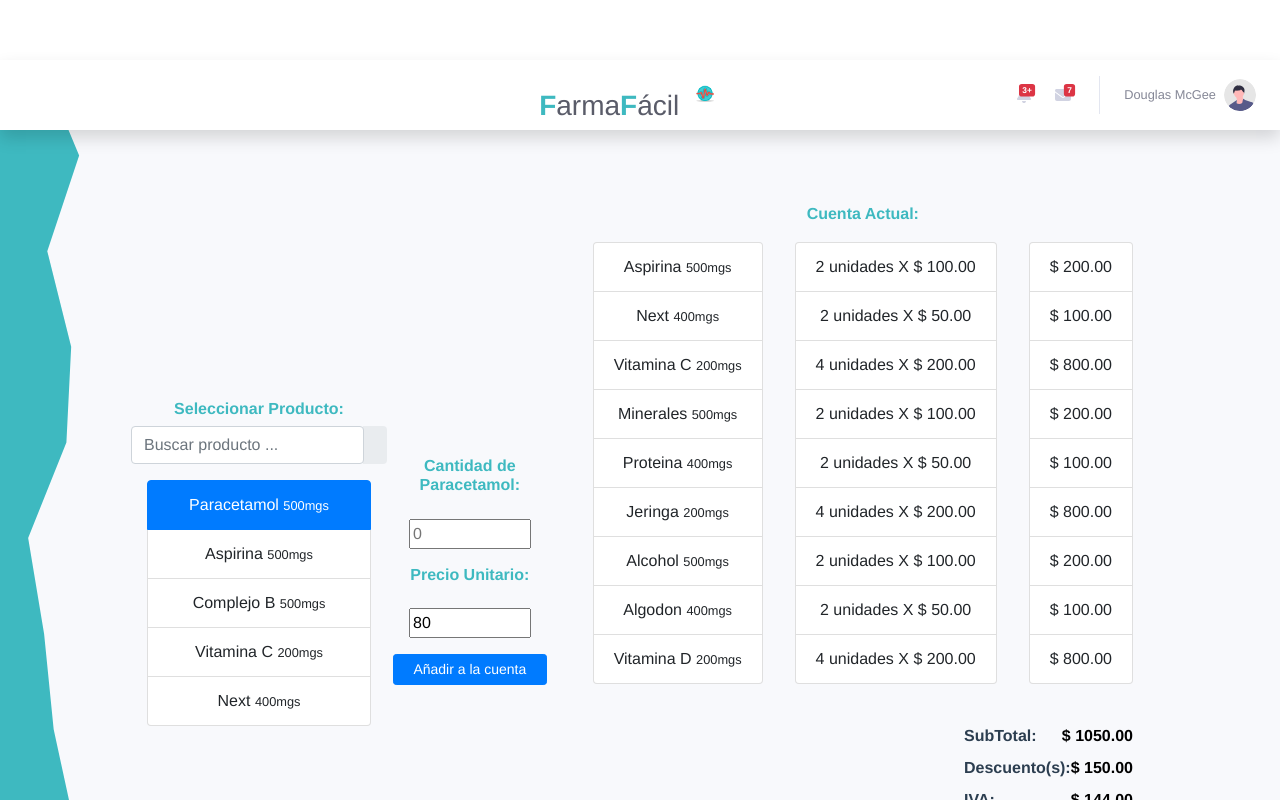
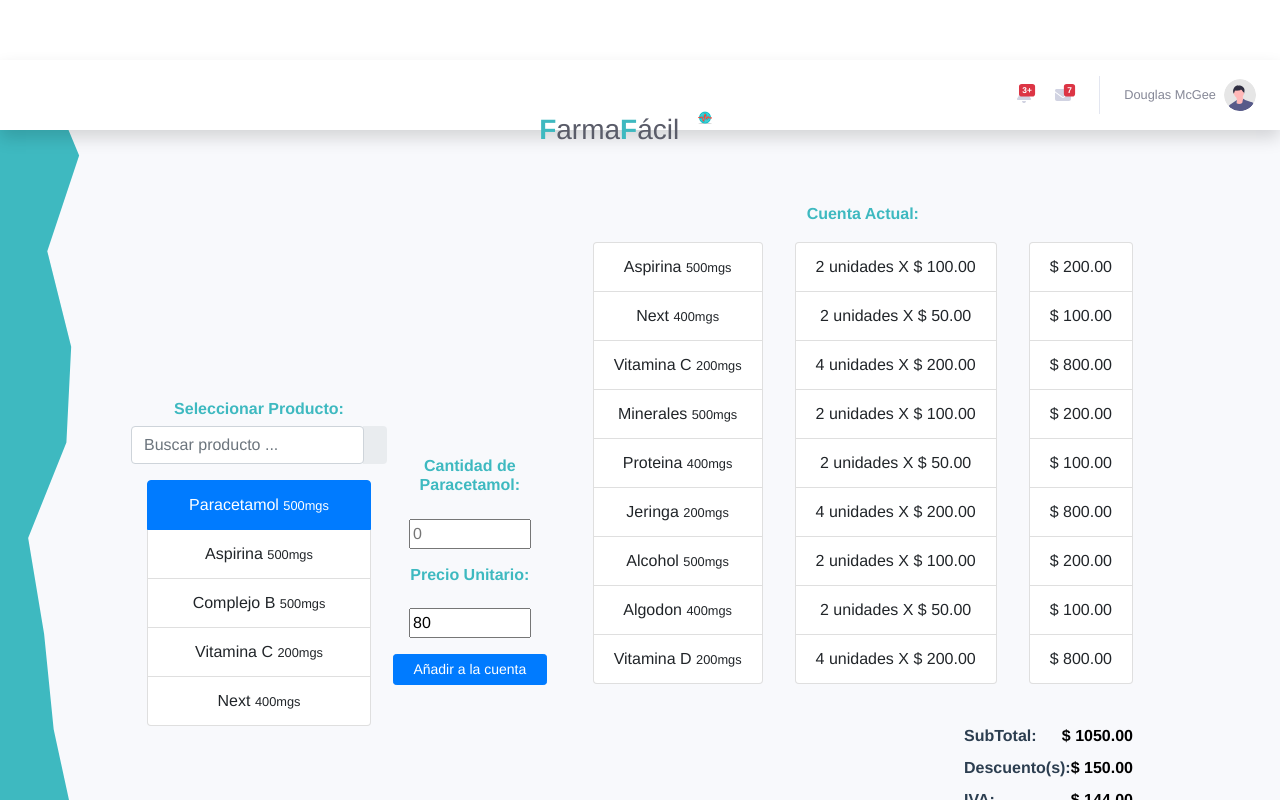
Before and after one commit to mike2611/vue-farmacia, a Vue app: page /puntoVenta in a window 1280 px wide. Shown: the top 800 px of the page. Built offline with nearby package versions, Linux system fonts and the light colour scheme.

Commit message:
Fix top logo puntoVenta

```diff
--- a/src/components/PuntoVenta.vue
+++ b/src/components/PuntoVenta.vue
@@ -13,11 +13,11 @@
                     <div class="d-flex justify-content-center">
 
                         <!-- Page Heading -->
-                        <div class="center-top">
+                        <div class="center-top mt-4">
                             <div class="d-flex justify-content-center" style="width: 15vw;">
                                 <h1 class="h3 mb-1 text-gray-800 m-2"> <b class="blue-color">F</b>arma<b class="blue-color">F</b>ácil</h1>
                                 <div>
-                                    <img src="../assets/img/farmaLogo6.png" alt="Logo Farmacia" width="50%">
+                                    <img src="../assets/img/farmaLogo6.png" alt="Logo Farmacia" width="40%">
                                 </div>
                             </div>
                         </div>
```
